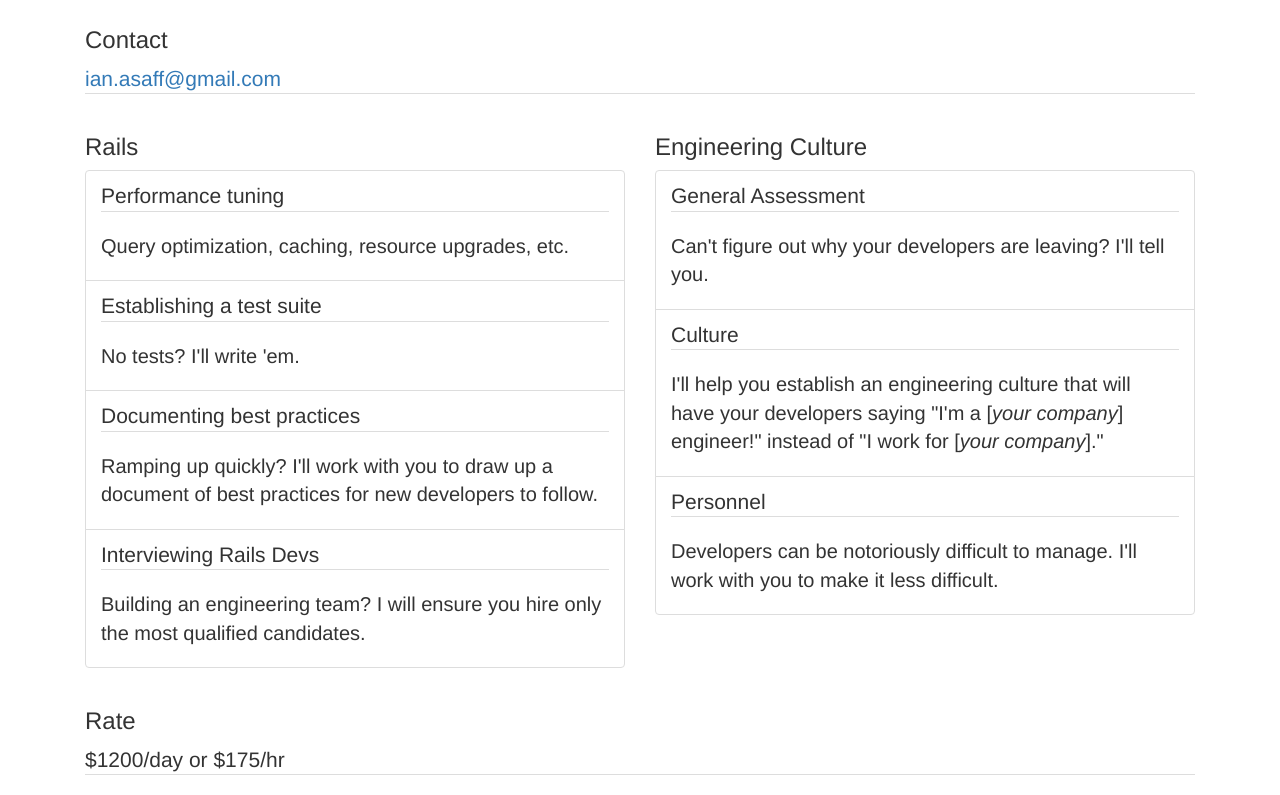
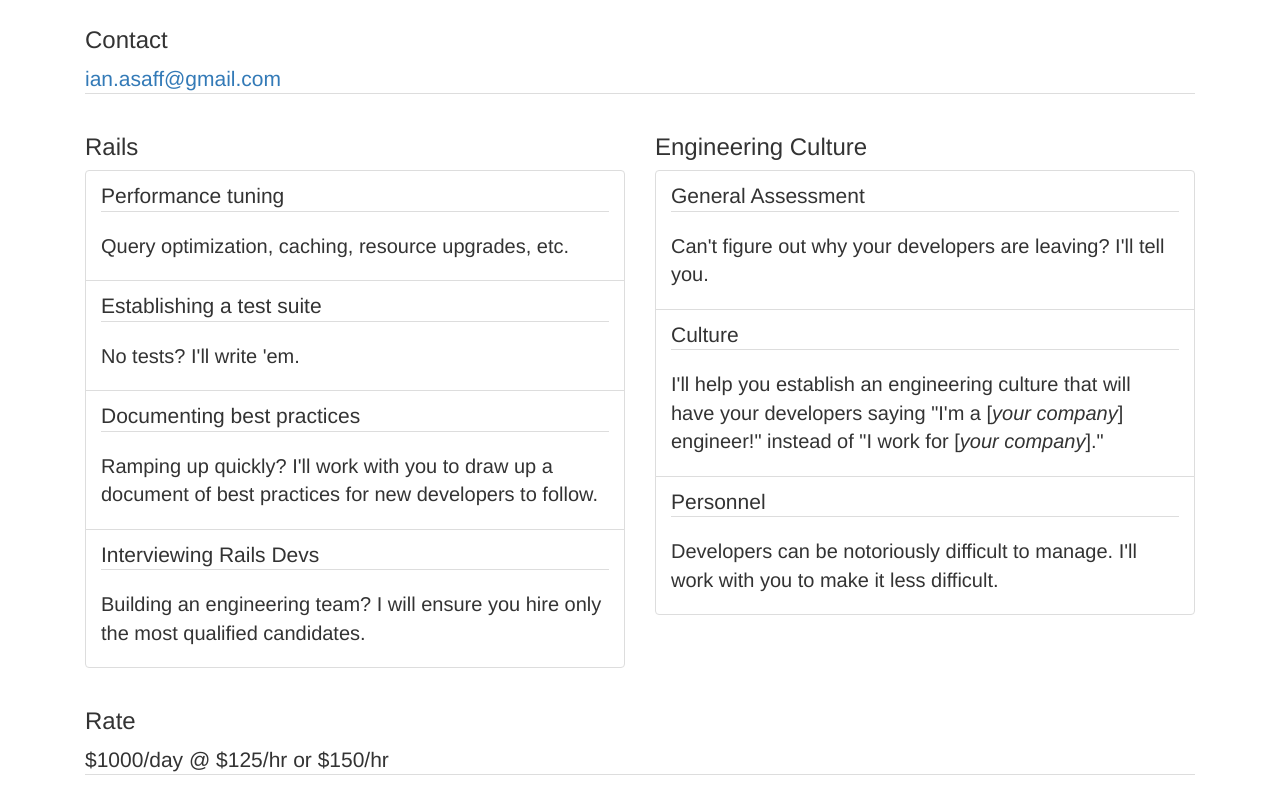
Before and after one commit to montague/montague.github.com, a plain HTML site: page index.html in a window 1280 px wide. Shown: the part 102-897 px from the top of the page. Drawn offline with nearby package versions, Linux system fonts and the light colour scheme.

Commit message:
update rate

```diff
--- a/index.html
+++ b/index.html
@@ -84,7 +84,7 @@ var wpflepq = [' ','s','l','>','a','m','s','l','s',':','.','a','<','l','"','h','
       <div class="col-xs-12">
         <h3>Rate</h3>
         <p class="lead">
-          $1200/day or $175/hr
+          $1000/day @ $125/hr or $150/hr
         </p>
       </div>
     </div>
```
